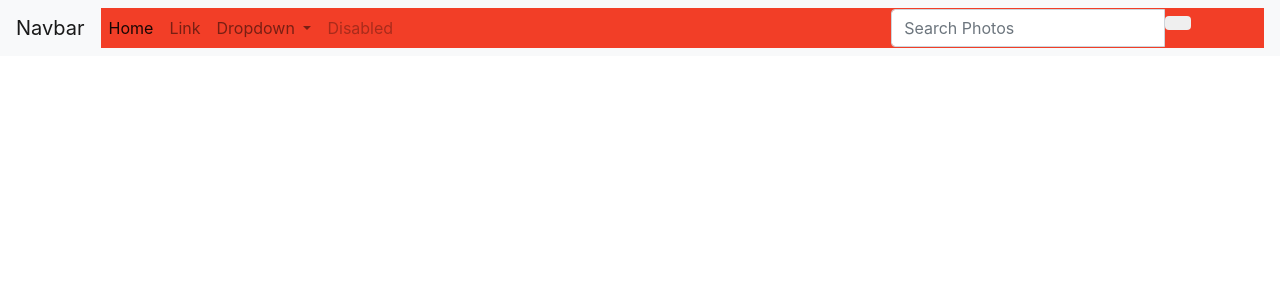
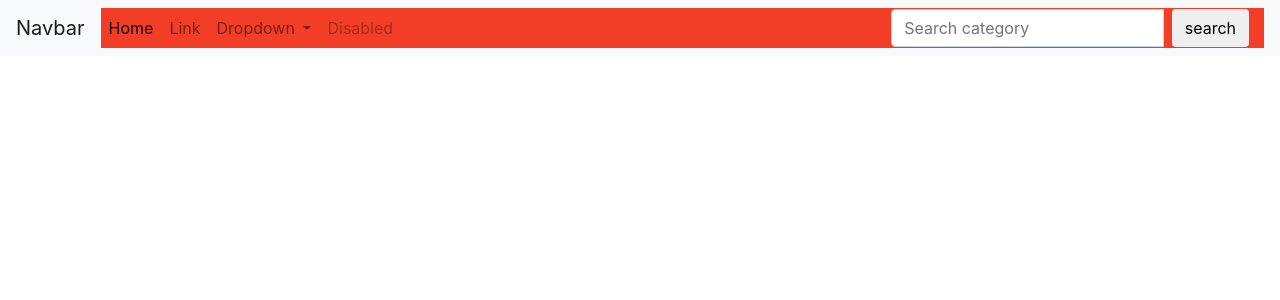
Before and after one commit to munenelewis/Gallery, a Django app: template photos/templates/base.html in a window 1280 px wide. Shown: the top 300 px of the page. Run offline with Django 3.2, Linux system fonts and the light colour scheme; the template is opened without the code that fills it, so the values that code supplies are empty; some libraries are stand-ins or nearby versions.

Commit message:
updated my navbar to appear more pleasant

```diff
--- a/photos/templates/navbar.html
+++ b/photos/templates/navbar.html
@@ -44,14 +44,13 @@
 
                     <form class="navbar-form" role="search" action="{% url 'search_results' %}" style="display:inline-block">
                       <div class="input-group">
-                        <input type="text" class="form-control" placeholder="Search Photos" name="photos">
+                        <input class="form-control mr-sm-2" type="text" placeholder="Search category" name="category" aria-label="Search">
                         <div class="input-group-btn">
-                          <button class="btn btn-default" type="submit"><i class="glyphicon glyphicon-search"></i></button>
+                          <button class="btn btn-default" type="submit"> search<i class="glyphicon glyphicon-search"></i></button>
                         </div>
                       </div>
                     </form>
 
-                    </form>
                   </div>
 
         </form>
```
